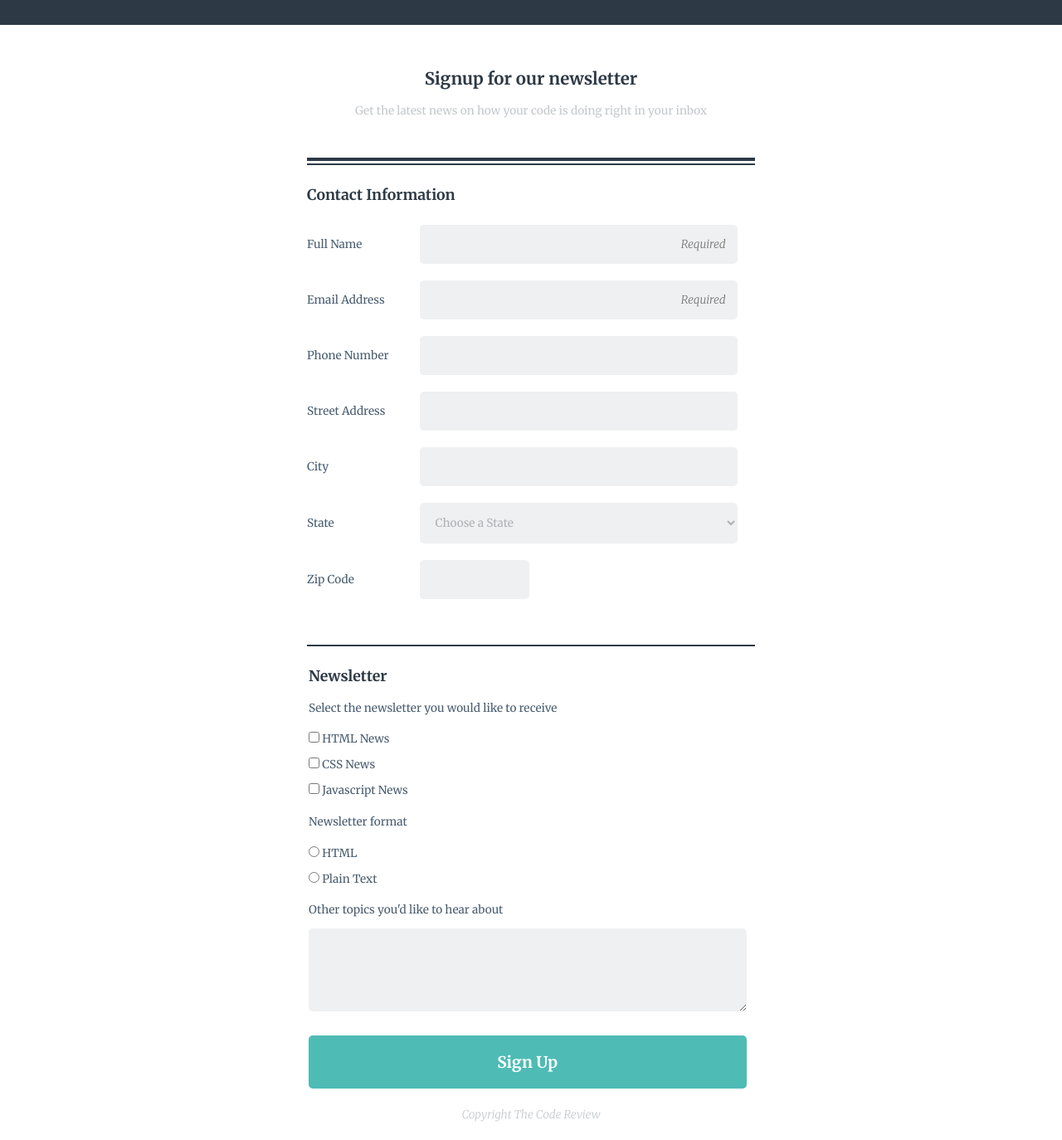
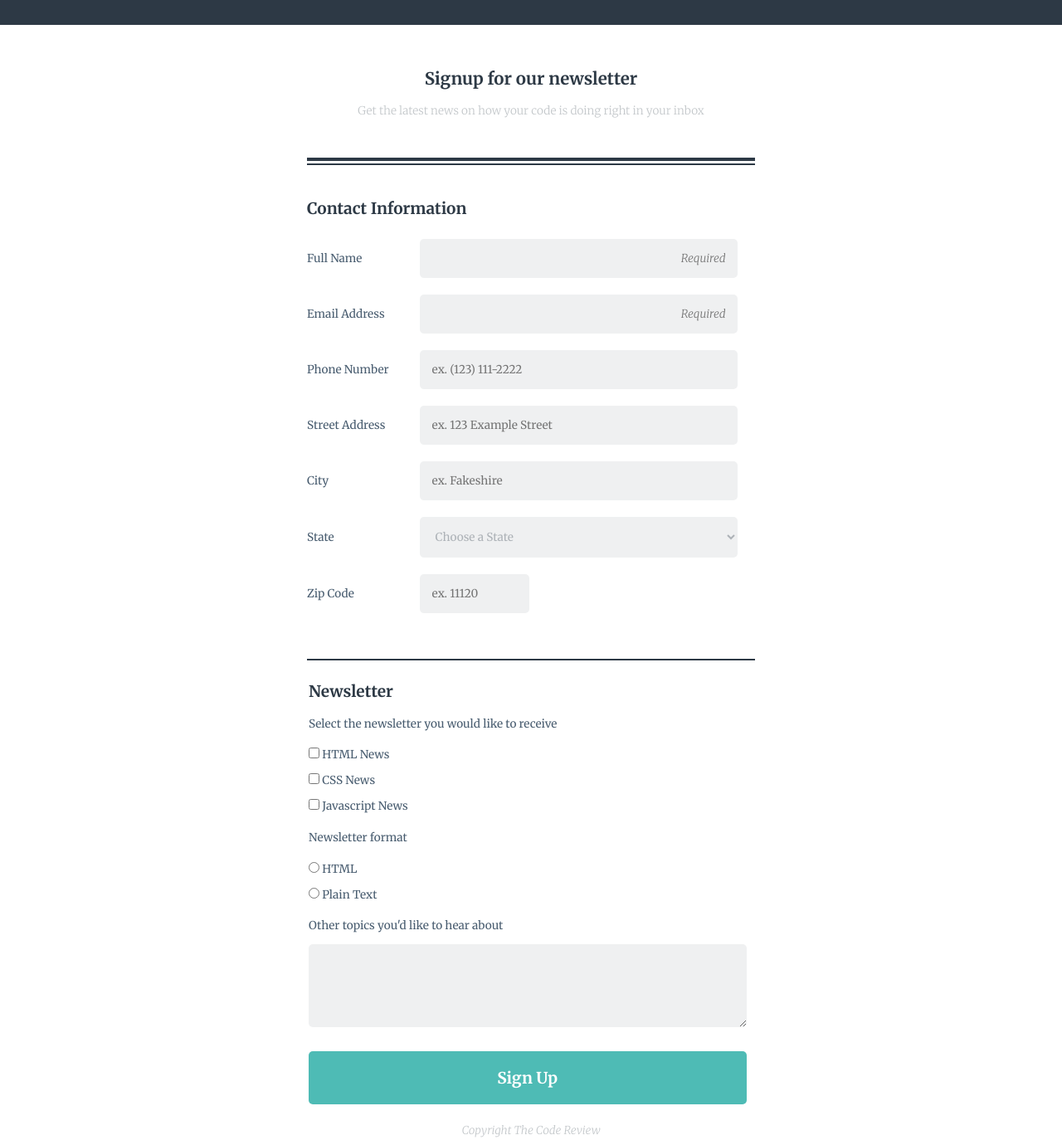
Before and after one commit to MrNeilJ/Project_3_Online_Registration_Form, a plain HTML site: page index.html in a window 1280 px wide. Shown: the part 45-1419 px from the top of the page at 83% size. Drawn offline with Linux system fonts and the light colour scheme.

Commit message:
Final Changes
Made some last minute changes to ensure that it passed the html and css
validator tests

```diff
--- a/css/styles.css
+++ b/css/styles.css
@@ -79,6 +79,8 @@ input Focus border color: #46698b
 Button Background Color:  #4ebbb5
 
 */
+
+
 /*=============================================
 
 WRAPPER
@@ -90,11 +92,13 @@ WRAPPER
 	margin: 0 auto;
 }
 
+
 /*==============================================
 
 FONTS
 
 ==============================================*/
+
 html {
 	font-size: .85em;
 }
@@ -109,10 +113,9 @@ h2 {
 }
 
 label,
-fieldset p{
+fieldset p {
 	color: #495d70;
 }
-
 
 
 /*==============================================
@@ -121,21 +124,30 @@ HEADING
 
 ==============================================*/
 
-section.heading {
+div.heading {
+	display: -webkit-box;
+	display: -webkit-flex;
+	display: -ms-flexbox;
 	display: flex;
+	-webkit-box-pack: center;
+	-webkit-justify-content: center;
+	-ms-flex-pack: center;
 	justify-content: center;
+	-webkit-align-self: center;
+	-ms-flex-item-align: center;
 	align-self: center;
 	width: 100%;
 	background-color: #2d3945;
 	height: 75px;
 }
 
-section.heading h1 {
+div.heading h1 {
 	color: white;
 	margin: 0;
 	padding-top: 25px;
 	font-size: 1.3em;
 }
+
 
 /*==============================================
 
@@ -143,7 +155,7 @@ CALL TO ACTION
 
 ==============================================*/
 
-section.callToAction {
+div.callToAction {
 	width: 90%;
 	text-align: center;
 	margin: 0 auto;
@@ -151,8 +163,9 @@ section.callToAction {
 	padding-bottom: 15px;
 }
 
-section.callToAction p {
+div.callToAction p {
 	color: #c4c8cb;
+	font-weight: lighter;
 }
 
 
@@ -177,18 +190,19 @@ Form Fill Out
 	border-style: none;
 	padding-left: 0;
 	margin-left: 0;
-
 }
 
 legend {
 	color: #2d3945;
-	font-size: 1.3em;
+	font-size: 1.4em;
 	font-weight: bolder;
 }
+
 .contactFillOut label {
 	display: block;
 	padding: 15px 0;
 }
+
 .contactFillOut input,
 .contactFillOut select,
 .contactFillOut option {
@@ -197,8 +211,10 @@ legend {
 	border-style: none;
 	background-color: #eff0f1;
 	padding: 15px;
+}
+
+#stateInfo {
 	color: #adb2b7;
-
 }
 
 .contactFillOut input.zipCode {
@@ -206,16 +222,25 @@ legend {
 }
 
 .contactFillOut input.required::-webkit-input-placeholder {
-	text-align:right;
+	text-align: right;
 	font-style: italic;
 }
 
-input:focus {
+input:focus,
+select:focus{
 	outline-color: #46698b;
+	background-color: #C4EEF1;
+	-webkit-transition: background-color 1300ms linear;
+	-webkit-transition: background-color 1300ms linear;
+	transition: background-color 1300ms linear;
 }
-
-
-
+input,
+select{
+	background-color: #2c3a3b;
+	-webkit-transition: background-color 500ms linear;
+	-webkit-transition: background-color 500ms linear;
+	transition: background-color 500ms linear;
+}
 
 
 
@@ -225,26 +250,27 @@ Newsletter Fill Out
 
 ==============================================*/
 
-section.newsletterFillOut {
+div.newsletterFillOut {
 	padding-top: 25px;
 	width: 90%;
 	margin: 0 auto;
 }
 
-section.newsletterFillOut fieldset {
+div.newsletterFillOut fieldset {
 	border: none;
 	padding-left: 0;
 }
 
-section.newsletterFillOut div {
+div.newsletterFillOut div {
 	padding: 7px 0;
 }
 
-section.newsletterFillOut textarea {
+div.newsletterFillOut textarea {
 	background-color: #eff0f1;
 	border-style: none;
 	width: 100%;
 	height: 100px;
+	min-height: 100px;
 	border-radius: 5px;
 	padding: 5px;
 	resize: vertical;
@@ -262,19 +288,11 @@ section.newsletterFillOut textarea {
 	font-weight: bolder;
 	margin-bottom: 0;
 }
-
-
-
-
-
-
-
 /*==============================================
 
 FOOTER
 
 ==============================================*/
-
 
 footer {
 	text-align: center;
@@ -288,15 +306,19 @@ MEDIA QUERIES
 
 ==============================================*/
 
+
 /* Media Query for Computers */
+
 @media (min-width: 760px) {
-	section.callToAction {
+	div.callToAction {
 		padding-top: 35px;
 		padding-bottom: 35px;
 	}
-
+	.contactFillOut {
+		padding-top: 40px;
+	}
 	.contactFillOut input,
-	.contactFillOut select{
+	.contactFillOut select {
 		display: inline-block;
 		width: 72.5%;
 		margin-bottom: 20px;
@@ -306,16 +328,10 @@ MEDIA QUERIES
 		padding-right: 2.5%;
 		display: inline-block;
 	}
-
 	.contactFillOut input.zipCode {
 		width: 25%;
 	}
-
 	.contactFillOut legend {
 		padding-bottom: 20px;
 	}
-
-
-
-
 }
--- a/index.html
+++ b/index.html
@@ -15,40 +15,41 @@
 </head>
 
 <body>
-	<section class="heading">
+	<div class="heading">
 		<h1>THE CODE REVIEW</h1>
-	</section>
+	</div>
 
 	<div class="wrapper">
-		<section class="callToAction">
+		<div class="callToAction">
 			<h2>Signup for our newsletter</h2>
 			<p>Get the latest news on how your code is doing right in your inbox</p>
-		</section>
+		</div>
 
 
 		<form>
-			<section class="contactFillOut">
+			<div class="contactFillOut">
 				<fieldset>
 
 					<legend>Contact Information</legend>
 
 					<label for="name">Full Name</label>
-					<input type="text" class="required" required placeholder="Required" id="name">
+					<input type="text" class="required" required placeholder="Required" id="name" title="First name then last name">
 
 					<label for="emailAddress">Email Address</label>
-					<input type="email" class="required" required placeholder="Required" id="emailAddress">
+					<input type="email" class="required" required placeholder="Required" id="emailAddress" title="example@example.com">
 
 					<label for="telephone">Phone Number</label>
-					<input type="tel" id="telephone">
+					<input type="tel" id="telephone" placeholder="ex. (123) 111-2222">
 
 					<label for="streetAddress">Street Address</label>
-					<input type="text" id="streetAddress">
+					<input type="text" id="streetAddress" placeholder="ex. 123 Example Street">
 
 					<label for="cityInfo">City</label>
-					<input type="text" id="cityInfo">
+					<input type="text" id="cityInfo" placeholder="ex. Fakeshire">
 
 					<label for="stateInfo">State</label>
 					<select name="state" id="stateInfo">
+
 						<option class="selectState" value="">Choose a State</option>
 						<option value="Alabama">Alabama</option>
 						<option value="Alaska">Alaska</option>
@@ -58,19 +59,18 @@
 						<option value="Colorado">Colorado</option>
 						<option value="Connecticut">Connecticut</option>
 						<option value="Delaware">Delaware</option>
-						<option value="Florida">Floriad</option>
-						<option>Alaska</option>
+						<option value="Florida">Florida</option>
 
 					</select>
 
 					<label for="zipCodeAddress">Zip Code</label>
-					<input class="zipCode" type="text" id="zipCodeAddress">
+					<input class="zipCode" type="text" id="zipCodeAddress" placeholder="ex. 11120">
 
 				</fieldset>
 
-			</section>
+			</div>
 
-			<section class="newsletterFillOut">
+			<div class="newsletterFillOut">
 
 
 				<fieldset>
@@ -112,7 +112,7 @@
 					<input type="submit" value="Sign Up">
 
 				</fieldset>
-			</section>
+			</div>
 		</form>
 	</div>
 
```
Also changed, not shown: images/ArrowDesign.png (added), 1 other file.
